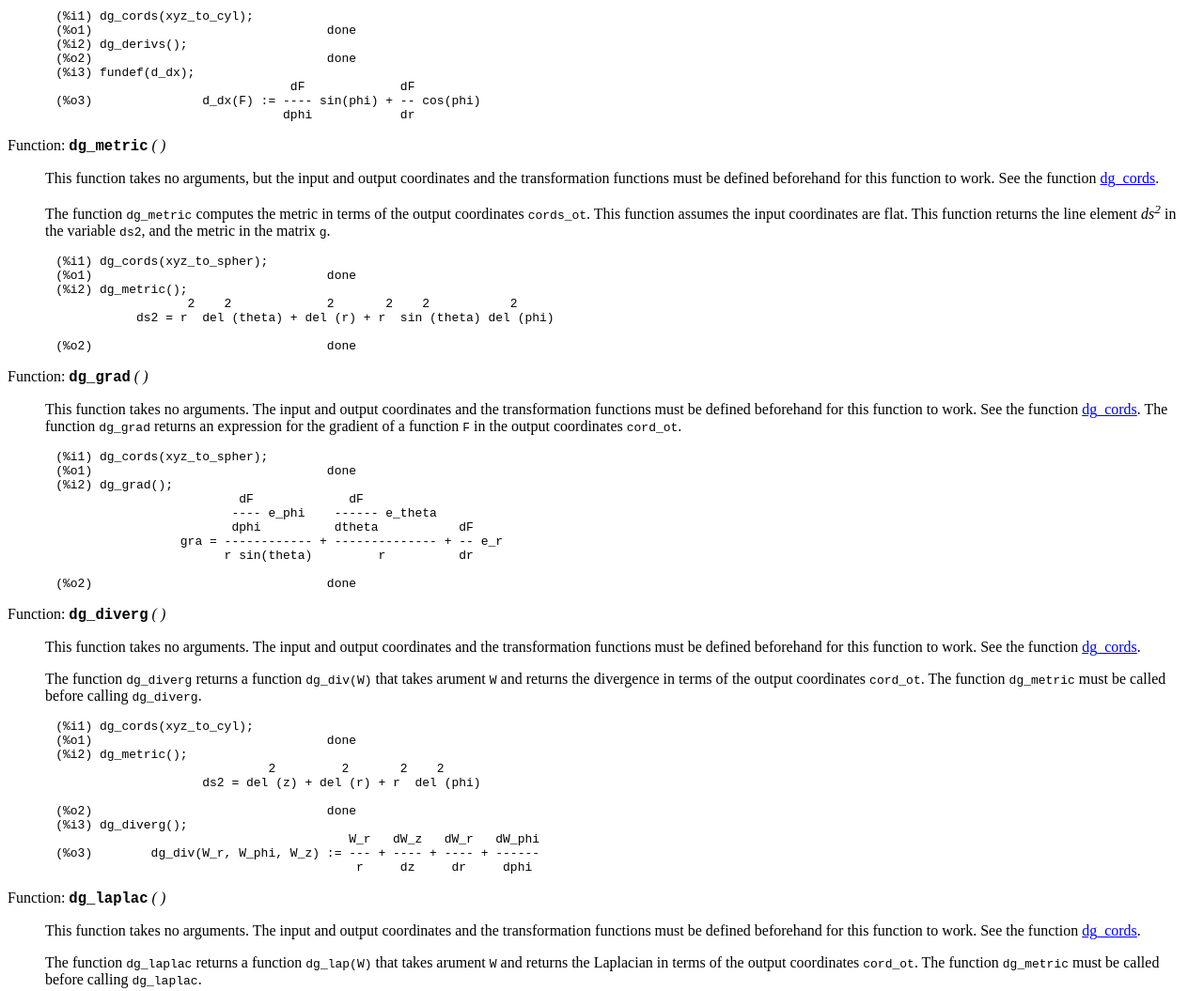
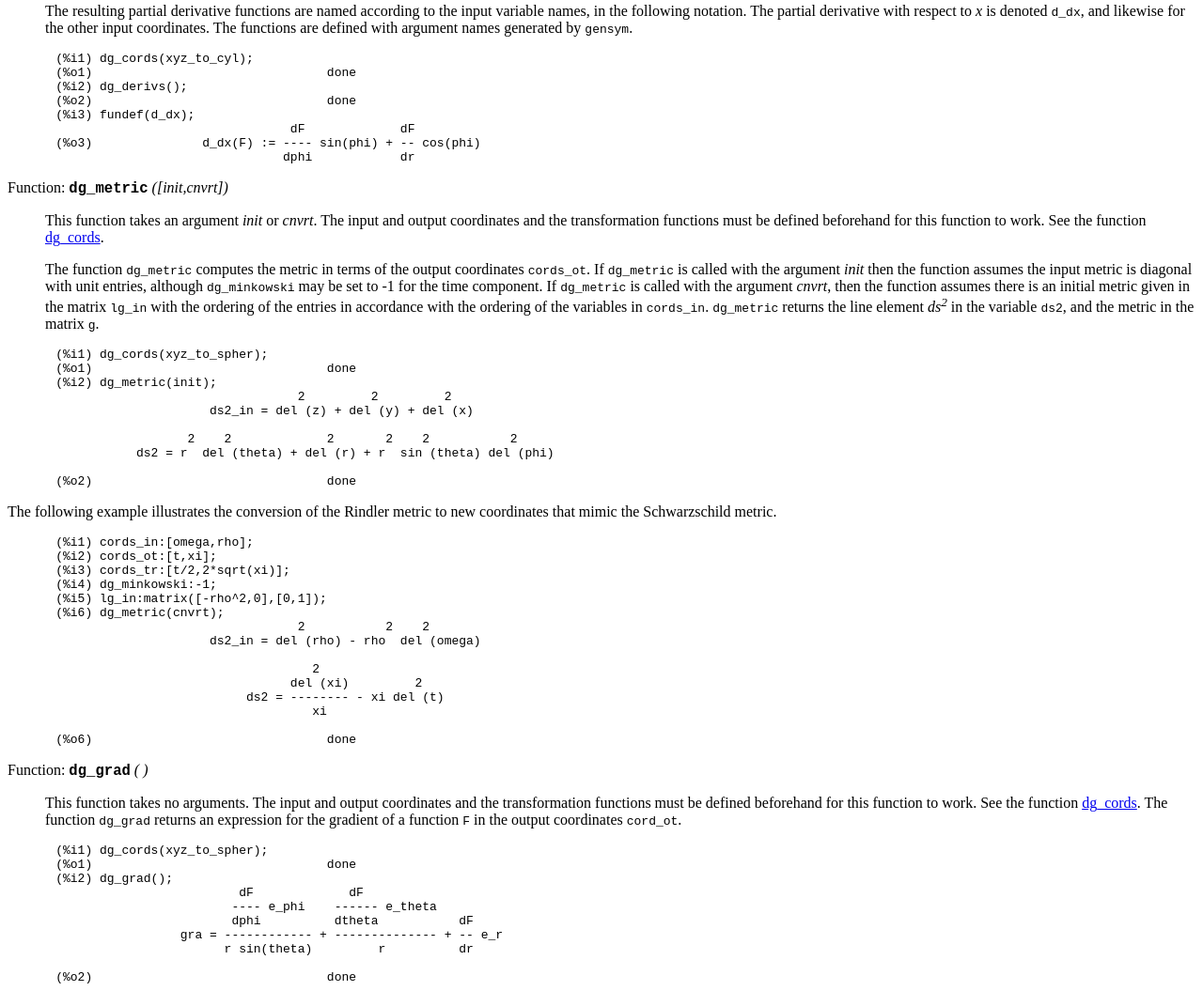
Before and after one commit to QMeqGR/dgeom-maxima, a plain HTML site: page docs/dgeom_html/index.html in a window 1280 px wide. Shown: the part 1540-2595 px from the top of the page at 94% size. Drawn offline with Linux system fonts and the light colour scheme.

Commit message:
dg_metric now converts nontrivial metrics

```diff
--- a/docs/dgeom_html/index.html
+++ b/docs/dgeom_html/index.html
@@ -139,7 +139,10 @@ timelike coordinate must be the first element in the list for both
                               dg_minkowski = - 1
 
 (%o2)                                done
-(%i3) dg_metric();
+(%i3) dg_metric(init);
+                                      2         2
+                          ds2_in = del (x) - del (t)
+
                                2           2    2
                       ds2 = del (rho) - rho  del (omega)
 
@@ -193,25 +196,55 @@ generated by <code class="code">gensym</code>.
 </pre></div></div>
 
 <a class="anchor" id="dg_005fmetric"></a><dl class="first-deffn">
-<dt class="deffn" id="index-dg_005fmetric"><span class="category-def">Function: </span><span><strong class="def-name">dg_metric</strong> <var class="def-var-arguments">( )</var><a class="copiable-link" href="#index-dg_005fmetric"> &para;</a></span></dt>
-<dd><p>This function takes no arguments, but the input and output coordinates
-and the transformation functions must be defined beforehand for this
-function to work. See the function <a class="ref" href="#dg_005fcords">dg_cords</a>.
+<dt class="deffn" id="index-dg_005fmetric"><span class="category-def">Function: </span><span><strong class="def-name">dg_metric</strong> <var class="def-var-arguments">([init,cnvrt])</var><a class="copiable-link" href="#index-dg_005fmetric"> &para;</a></span></dt>
+<dd><p>This function takes an argument <var class="var">init</var> or <var class="var">cnvrt</var>. The input and
+output coordinates and the transformation functions must be defined
+beforehand for this function to work. See the function <a class="ref" href="#dg_005fcords">dg_cords</a>.
 </p>
 <p>The function <code class="code">dg_metric</code> computes the metric in terms of the output
-coordinates <code class="code">cords_ot</code>. This function assumes the input coordinates
-are flat. This function returns the line element <var class="var">ds<sup class="sup">2</sup></var> in the
-variable <code class="code">ds2</code>, and the metric in the matrix <code class="code">g</code>.
+coordinates <code class="code">cords_ot</code>. If <code class="code">dg_metric</code> is called with the
+argument <var class="var">init</var> then the function assumes the input metric is
+diagonal with unit entries, although <code class="code">dg_minkowski</code> may be set to
+-1 for the time component. If <code class="code">dg_metric</code> is called with the
+argument <var class="var">cnvrt</var>, then the function assumes there is an initial
+metric given in the matrix <code class="code">lg_in</code> with the ordering of the entries
+in accordance with the ordering of the variables in <code class="code">cords_in</code>.
+<code class="code">dg_metric</code> returns the line element <var class="var">ds<sup class="sup">2</sup></var> in the variable
+<code class="code">ds2</code>, and the metric in the matrix <code class="code">g</code>.
 </p></dd></dl>
 
 <div class="example">
 <div class="group"><pre class="example-preformatted">(%i1) dg_cords(xyz_to_spher);
 (%o1)                                done
-(%i2) dg_metric();
+(%i2) dg_metric(init);
+                                 2         2         2
+                     ds2_in = del (z) + del (y) + del (x)
+
                   2    2             2       2    2           2
            ds2 = r  del (theta) + del (r) + r  sin (theta) del (phi)
 
 (%o2)                                done
+</pre></div></div>
+
+<p>The following example illustrates the conversion of the Rindler metric
+to new coordinates that mimic the Schwarzschild metric.
+</p>
+<div class="example">
+<div class="group"><pre class="example-preformatted">(%i1) cords_in:[omega,rho];
+(%i2) cords_ot:[t,xi];
+(%i3) cords_tr:[t/2,2*sqrt(xi)];
+(%i4) dg_minkowski:-1;
+(%i5) lg_in:matrix([-rho^2,0],[0,1]);
+(%i6) dg_metric(cnvrt);
+                                 2           2    2
+                     ds2_in = del (rho) - rho  del (omega)
+
+                                   2
+                                del (xi)         2
+                          ds2 = -------- - xi del (t)
+                                   xi
+
+(%o6)                                done
 </pre></div></div>
 
 <a class="anchor" id="dg_005fgrad"></a><dl class="first-deffn">
@@ -251,7 +284,10 @@ called before calling <code class="code">dg_diverg</code>.
 <div class="example">
 <div class="group"><pre class="example-preformatted">(%i1) dg_cords(xyz_to_cyl);
 (%o1)                                done
-(%i2) dg_metric();
+(%i2) dg_metric(init);
+                                 2         2         2
+                     ds2_in = del (z) + del (y) + del (x)
+
                              2         2       2    2
                     ds2 = del (z) + del (r) + r  del (phi)
 
@@ -278,7 +314,10 @@ before calling <code class="code">dg_laplac</code>.
 <div class="example">
 <div class="group"><pre class="example-preformatted">(%i1) dg_cords(xyz_to_cyl);
 (%o1)                                done
-(%i2) dg_metric();
+(%i2) dg_metric(init);
+                                 2         2         2
+                     ds2_in = del (z) + del (y) + del (x)
+
                              2         2       2    2
                     ds2 = del (z) + del (r) + r  del (phi)
 
@@ -348,7 +387,10 @@ otherwise they can be accessed in the array <code class="code">killeq</code>.
 <div class="example">
 <div class="group"><pre class="example-preformatted">(%i1) dg_cords(mink2d);
 (%o1)                                done
-(%i2) dg_metric();
+(%i2) dg_metric(init);
+                                      2         2
+                          ds2_in = del (x) - del (t)
+
                                      2         2
                             ds2 = del (x) - del (t)
 
@@ -398,9 +440,14 @@ coordinates.
 </p>
 <div class="example">
 <div class="group"><pre class="example-preformatted">(%i1) load(ctensor);
+(%o1) /home/packages/SOURCE/maxima-code/sbcl_install_master/share/maxima/branc\
+h_5_47_base_1849_g2f047687a/share/tensor/ctensor.mac
 (%i2) dg_cords(xy_to_polar);
 (%o2)                                done
 (%i3) set_ctensor_vars();
+                                      2         2
+                          ds2_in = del (y) + del (x)
+
                                2    2             2
                         ds2 = r  del (theta) + del (r)
 
```
Also changed, not shown: README.txt, 6 other files.
